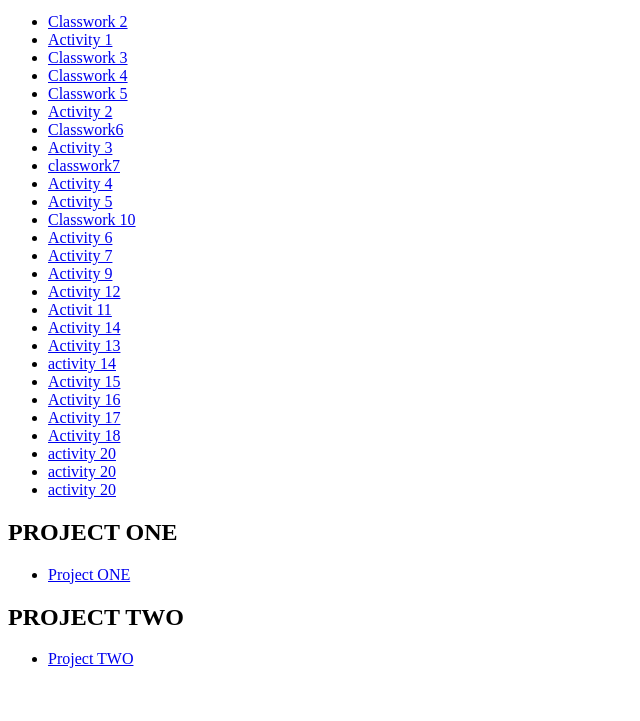
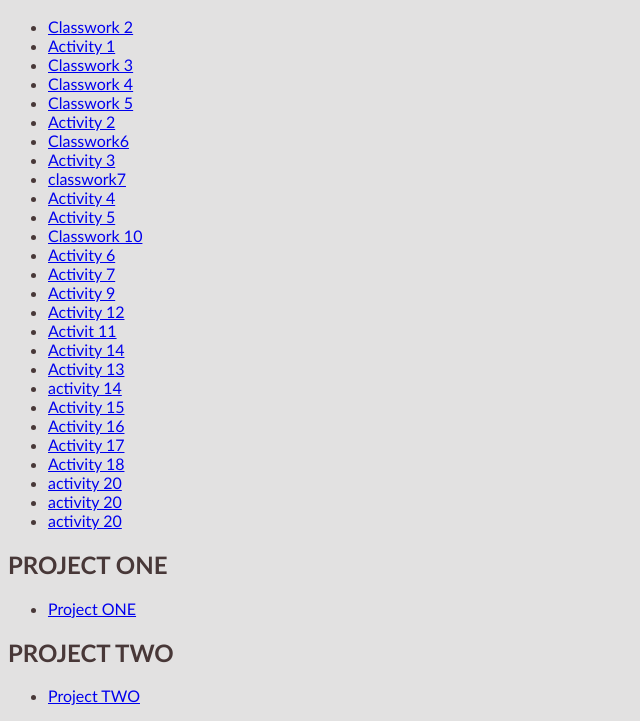
Before and after one commit to Djenabou01/mircocredential, a plain HTML site: page index.html in a window 1280 px wide. Shown: the part 114-835 px from the top of the page, without its empty margins (0-640 px from the left). Before the commit the page ends 800 px from the top, so only its background shows below. Drawn offline with Linux system fonts and the light colour scheme.

Commit message:
Add files via upload

```diff
--- a/index.html
+++ b/index.html
@@ -6,7 +6,7 @@
     <meta name="viewport" content="width=device-width, initial-scale=1.0">
     <title> activity submission- Djenabou Diallo</title>
 </head>
-<body>
+<body class="body">
     <h1>Djenabou Diallo</h1>
     <h2>class activity</h2>
     <ul>
@@ -38,17 +38,24 @@
         <li><a href="day20/images/one.png" target="_blank">activity 20</a></li>
         <li><a href="day20/images/two.png" target="_blank">activity 20</a></li>
     </ul>
-    <h2>PROJECT ONE</h2>
+    <style>
+        .body{
+            background-color: rgba(115, 110, 110, 0.203);
+            font-family: 'Trebuchet MS', 'Lucida Sans Unicode', 'Lucida Grande', 'Lucida Sans', Arial, sans-serif;
+            color: rgb(72, 56, 56); font-size: 1em;
+        }
+
+    </style>
+    <h2 class="">PROJECT ONE</h2>
     <ul>
         <li><a href="project/project.html" target="_blank">Project ONE</a></li>
 
     </ul>
-    <h2>PROJECT TWO</h2>
+    <h2 class="">PROJECT TWO</h2>
     <ul>
         <li><a href="project 2/Project2.html" target="_blank">Project TWO</a></li>
 
     </ul>
 
-
 </body>
 </html>
```
